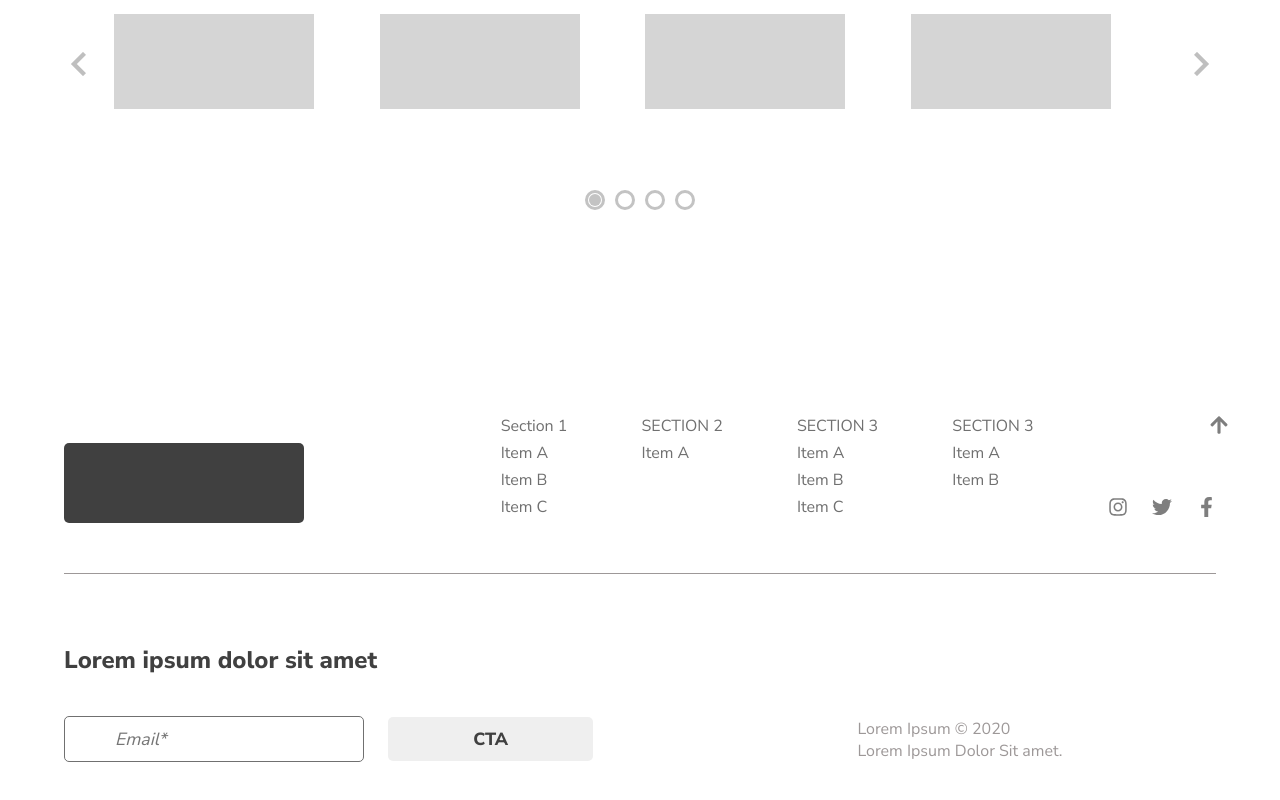
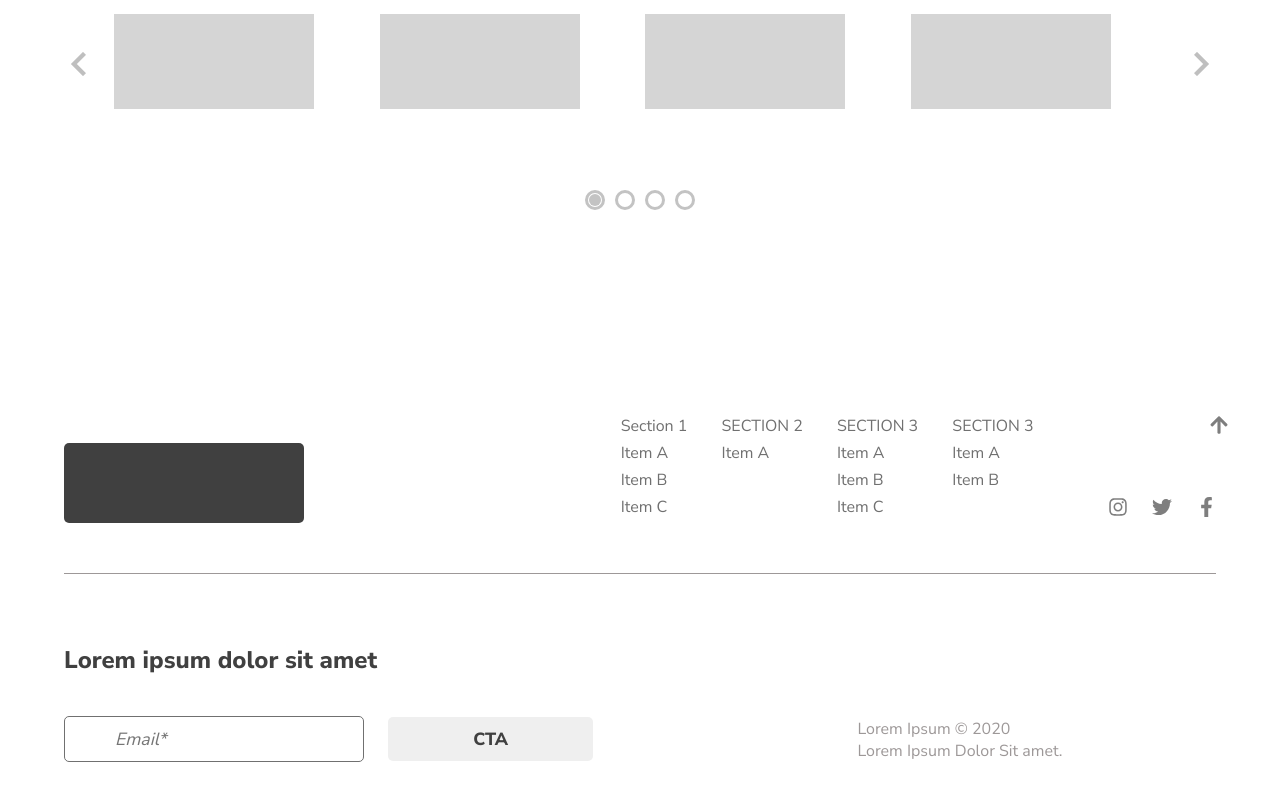
Before and after one commit to ciricbgd/codeIT, a plain HTML site: page index.html in a window 1280 px wide. Shown: the part 2670-3470 px from the top of the page. Drawn offline with Linux system fonts and the light colour scheme.

Commit message:
Responzivnost footer-a

```diff
--- a/css/sass/footer.scss
+++ b/css/sass/footer.scss
@@ -14,6 +14,11 @@
         background-repeat: no-repeat;
         opacity: 0.5;
         background-image: url('../assets/img/arrow-up.svg');
+
+        @include below($l) {
+            right: 5px;
+            top: -40px;
+        }
     }
 
     .wrapper {
@@ -23,20 +28,60 @@
         align-items: flex-end;
         padding-bottom: 50px;
 
+        @include below($xl) {
+            flex-direction: column;
+            justify-content: center;
+            align-items: center;
+        }
+
         &:first-of-type {
             border-bottom: 1px solid $color1;
+
+            @include below($xl) {
+                padding-bottom: 100px;
+            }
+
         }
 
         &:nth-of-type(2) {
             margin-top: 70px;
             padding-bottom: 120px;
+
+            @include below($xl) {
+                align-items: flex-start;
+                padding-bottom: 20px;
+            }
         }
 
         // Top section of footer
+        .logo {
+            @include below($xl) {
+                margin-bottom: 70px;
+            }
+        }
+
         .info {
+
+            @include below($xl) {
+                width: 100%;
+            }
 
             .lists {
                 display: inline-block;
+
+                @include below($xl) {
+                    display: flex;
+                    justify-content: center;
+                    align-items: top;
+                }
+
+                @include below(400px) {
+                    font-size: 0.9rem;
+                }
+
+                @include below(340px) {
+                    font-size: 0.8rem;
+                }
 
                 * {
                     color: $color2;
@@ -46,6 +91,22 @@
                     vertical-align: top;
                     display: inline-block;
                     margin-left: 70px;
+
+                    @include below($laptop) {
+                        margin-left: 30px;
+                    }
+
+                    @include below($xl) {
+                        margin-left: 70px;
+                    }
+
+                    @include below($l) {
+                        margin-left: 30px;
+                    }
+
+                    @include below($m) {
+                        margin-left: 10px;
+                    }
 
                     li {
                         margin-bottom: 5px;
@@ -60,6 +121,15 @@
                 margin-left: 50px;
                 vertical-align: bottom;
 
+                @include below($xl) {
+                    margin-left: 0px;
+                    width: 100%;
+                    margin-top: 50px;
+                    display: flex;
+                    justify-content: center;
+                    align-items: center;
+                }
+
                 .icon {
                     display: inline-block;
                     width: 20px;
@@ -70,6 +140,12 @@
                     background-position: center center;
                     background-repeat: no-repeat;
                     opacity: 0.5;
+
+                    @include below($xl) {
+                        width: 40px;
+                        height: 40px;
+                        margin: 20px;
+                    }
                 }
 
                 .icon-instagram {
@@ -90,8 +166,23 @@
         // Bottom section of footer
         #contact {
 
+            @include below($xl) {
+                width: 100%;
+                display: flex;
+                flex-direction: column;
+                justify-content: space-evenly;
+                align-items: stretch;
+
+                max-width: 400px;
+                margin: 0 auto;
+            }
+
             h3 {
                 margin-bottom: 40px;
+
+                @include below($xl) {
+                    text-align: center;
+                }
             }
 
             input,
@@ -102,6 +193,11 @@
             input {
                 margin-right: 20px;
                 border: 1px solid $color2;
+
+                @include below($xl) {
+                    margin-right: 0;
+                    margin-bottom: 10px;
+                }
 
                 &::placeholder {
                     font-style: italic;
@@ -118,6 +214,11 @@
         .copyright {
             margin-right: 12vw;
 
+            @include below($xl) {
+                margin-right: 0;
+                margin-top: 50px;
+            }
+
             * {
                 color: $color1;
             }
```
Also changed, not shown: css/main.css, 1 other file.
